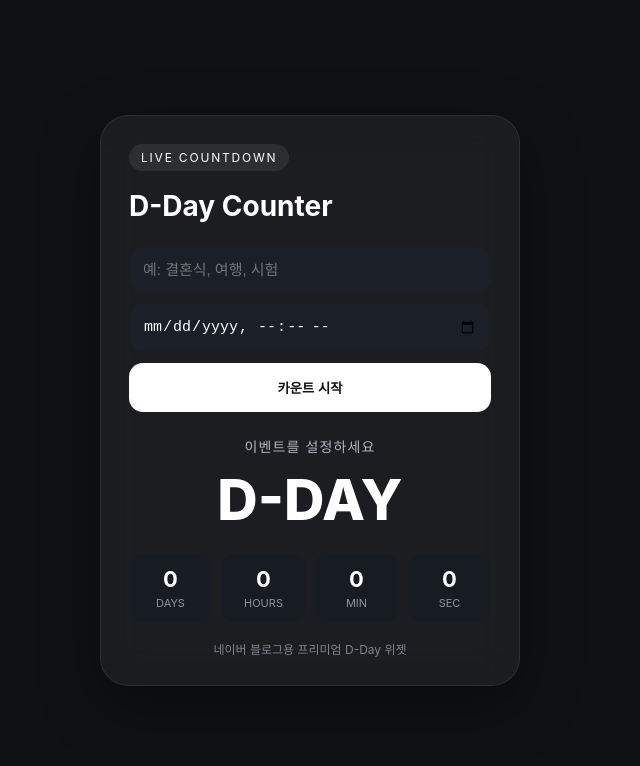
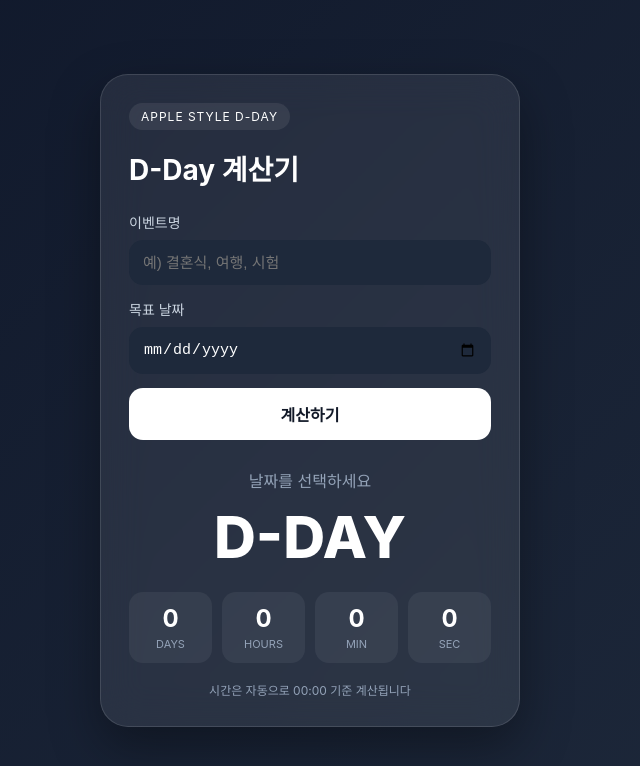
Before and after one commit to onetable93/dday-widget, a plain HTML site: page index.html in a window 1280 px wide. Shown: the whole page, without its empty margins (330-970 px from the left). Drawn offline with Linux system fonts and the light colour scheme.

Commit message:
Update index.html

```diff
--- a/index.html
+++ b/index.html
@@ -2,167 +2,294 @@
 <html lang="ko">
 <head>
 <meta charset="UTF-8">
-<meta name="viewport" content="width=device-width,initial-scale=1.0">
-<title>Premium D-Day Widget</title>
+<meta name="viewport" content="width=device-width, initial-scale=1.0">
+<title>D-Day 계산기</title>
+
 <style>
-*{margin:0;padding:0;box-sizing:border-box}
+*{
+    margin:0;
+    padding:0;
+    box-sizing:border-box;
+}
+
 body{
-    background:#0f1115;
-    color:#fff;
-    font-family:-apple-system,BlinkMacSystemFont,'Segoe UI',sans-serif;
     min-height:100vh;
     display:flex;
+    justify-content:center;
     align-items:center;
-    justify-content:center;
+    background:linear-gradient(135deg,#0f172a,#1e293b);
+    font-family:-apple-system,BlinkMacSystemFont,"SF Pro Display","Pretendard",sans-serif;
+    color:white;
     padding:20px;
 }
+
 .widget{
     width:100%;
     max-width:420px;
-    background:rgba(255,255,255,.05);
+    padding:28px;
+    border-radius:28px;
     backdrop-filter:blur(20px);
-    border:1px solid rgba(255,255,255,.08);
-    border-radius:28px;
-    padding:28px;
-    box-shadow:0 20px 60px rgba(0,0,0,.35);
+    background:rgba(255,255,255,0.08);
+    border:1px solid rgba(255,255,255,0.12);
+    box-shadow:0 20px 50px rgba(0,0,0,.35);
 }
+
 .badge{
     display:inline-block;
     padding:6px 12px;
     border-radius:999px;
     background:rgba(255,255,255,.08);
     font-size:12px;
-    letter-spacing:.15em;
+    letter-spacing:1px;
 }
+
 h1{
-    margin:18px 0 24px;
+    margin-top:18px;
+    margin-bottom:24px;
     font-size:28px;
     font-weight:700;
 }
+
+label{
+    display:block;
+    margin-bottom:8px;
+    color:#cbd5e1;
+    font-size:14px;
+}
+
 input{
     width:100%;
-    margin-bottom:12px;
     padding:14px;
     border:none;
     border-radius:14px;
-    background:#1b2028;
+    background:#1e293b;
     color:white;
     font-size:15px;
+    margin-bottom:14px;
 }
+
 button{
     width:100%;
+    padding:14px;
     border:none;
     border-radius:14px;
-    padding:15px;
+    cursor:pointer;
+    font-size:16px;
+    font-weight:700;
     background:white;
-    color:#111;
-    font-weight:700;
-    cursor:pointer;
+    color:#111827;
 }
+
+.result{
+    text-align:center;
+    margin-top:28px;
+}
+
 .event{
-    margin-top:24px;
-    text-align:center;
+    color:#94a3b8;
+    margin-bottom:10px;
 }
-.event-name{
-    color:#aeb7c2;
-    font-size:14px;
-    letter-spacing:.08em;
+
+.dday{
+    font-size:58px;
+    font-weight:800;
+    margin-bottom:20px;
 }
-.dday{
-    font-size:56px;
-    font-weight:800;
-    margin:10px 0;
-}
-.countdown{
+
+.grid{
     display:grid;
     grid-template-columns:repeat(4,1fr);
     gap:10px;
-    margin-top:20px;
 }
-.box{
-    background:#171b22;
-    padding:12px 8px;
+
+.card{
+    background:rgba(255,255,255,.06);
+    padding:12px;
     border-radius:14px;
 }
+
 .num{
-    font-size:22px;
+    font-size:24px;
     font-weight:700;
 }
-.label{
+
+.unit{
     font-size:11px;
-    color:#8b95a1;
+    color:#94a3b8;
     margin-top:4px;
 }
-.footer{
+
+.tip{
+    margin-top:18px;
     text-align:center;
-    margin-top:18px;
-    color:#7f8792;
+    color:#94a3b8;
     font-size:12px;
 }
 </style>
 </head>
+
 <body>
+
 <div class="widget">
-<div class="badge">LIVE COUNTDOWN</div>
-<h1>D-Day Counter</h1>
 
-<input id="title" placeholder="예: 결혼식, 여행, 시험">
-<input id="date" type="datetime-local">
+<span class="badge">APPLE STYLE D-DAY</span>
 
-<button onclick="startCountdown()">카운트 시작</button>
+<h1>D-Day 계산기</h1>
 
-<div class="event">
-    <div class="event-name" id="eventName">이벤트를 설정하세요</div>
-    <div class="dday" id="dday">D-DAY</div>
+<label>이벤트명</label>
+<input id="title" placeholder="예) 결혼식, 여행, 시험">
 
-    <div class="countdown">
-        <div class="box"><div class="num" id="days">0</div><div class="label">DAYS</div></div>
-        <div class="box"><div class="num" id="hours">0</div><div class="label">HOURS</div></div>
-        <div class="box"><div class="num" id="minutes">0</div><div class="label">MIN</div></div>
-        <div class="box"><div class="num" id="seconds">0</div><div class="label">SEC</div></div>
-    </div>
+<label>목표 날짜</label>
+<input id="date" type="date">
+
+<button onclick="startCountdown()">
+계산하기
+</button>
+
+<div class="result">
+
+<div class="event" id="eventName">
+날짜를 선택하세요
 </div>
 
-<div class="footer">네이버 블로그용 프리미엄 D-Day 위젯</div>
+<div class="dday" id="dday">
+D-DAY
+</div>
+
+<div class="grid">
+
+<div class="card">
+<div class="num" id="days">0</div>
+<div class="unit">DAYS</div>
+</div>
+
+<div class="card">
+<div class="num" id="hours">0</div>
+<div class="unit">HOURS</div>
+</div>
+
+<div class="card">
+<div class="num" id="minutes">0</div>
+<div class="unit">MIN</div>
+</div>
+
+<div class="card">
+<div class="num" id="seconds">0</div>
+<div class="unit">SEC</div>
+</div>
+
+</div>
+
+<div class="tip">
+시간은 자동으로 00:00 기준 계산됩니다
+</div>
+
+</div>
+
 </div>
 
 <script>
+
 let timer;
 
 function startCountdown(){
+
 clearInterval(timer);
 
-    const title=document.getElementById('title').value || 'MY EVENT';
-    const target=new Date(document.getElementById('date').value);
+const title =
+document.getElementById('title').value || 'MY EVENT';
 
-    if(isNaN(target)){
-        alert('날짜를 선택하세요.');
+const dateValue =
+document.getElementById('date').value;
+
+if(!dateValue){
+alert('날짜를 선택해주세요');
 return;
 }
 
-    document.getElementById('eventName').innerText=title;
+localStorage.setItem('ddayTitle',title);
+localStorage.setItem('ddayDate',dateValue);
+
+run(title,dateValue);
+
+}
+
+function run(title,dateValue){
+
+document.getElementById('eventName').innerText = title;
+
+const target =
+new Date(dateValue + 'T00:00:00');
 
 function update(){
-        const now=new Date();
-        const diff=target-now;
 
-        const dayDiff=Math.ceil((target.setHours(0,0,0,0)-new Date().setHours(0,0,0,0))/86400000);
+const now = new Date();
 
-        if(dayDiff>0) document.getElementById('dday').innerText='D-'+dayDiff;
-        else if(dayDiff===0) document.getElementById('dday').innerText='D-DAY';
-        else document.getElementById('dday').innerText='D+'+Math.abs(dayDiff);
+const diff = target - now;
 
-        const remain=Math.abs(diff);
+const dayDiff = Math.ceil(
+(target.setHours(0,0,0,0) -
+new Date().setHours(0,0,0,0))
+/ 86400000
+);
 
-        document.getElementById('days').innerText=Math.floor(remain/86400000);
-        document.getElementById('hours').innerText=Math.floor((remain%86400000)/3600000);
-        document.getElementById('minutes').innerText=Math.floor((remain%3600000)/60000);
-        document.getElementById('seconds').innerText=Math.floor((remain%60000)/1000);
+if(dayDiff > 0){
+document.getElementById('dday').innerText =
+'D-' + dayDiff;
+}
+else if(dayDiff === 0){
+document.getElementById('dday').innerText =
+'D-DAY';
+}
+else{
+document.getElementById('dday').innerText =
+'D+' + Math.abs(dayDiff);
+}
+
+const remain = Math.abs(diff);
+
+document.getElementById('days').innerText =
+Math.floor(remain/86400000);
+
+document.getElementById('hours').innerText =
+Math.floor((remain%86400000)/3600000);
+
+document.getElementById('minutes').innerText =
+Math.floor((remain%3600000)/60000);
+
+document.getElementById('seconds').innerText =
+Math.floor((remain%60000)/1000);
+
 }
 
 update();
-    timer=setInterval(update,1000);
+
+timer = setInterval(update,1000);
+
+}
+
+window.onload = function(){
+
+const title =
+localStorage.getItem('ddayTitle');
+
+const date =
+localStorage.getItem('ddayDate');
+
+if(title && date){
+
+document.getElementById('title').value =
+title;
+
+document.getElementById('date').value =
+date;
+
+run(title,date);
+
+}
+
 }
 </script>
+
 </body>
 </html>
```
Lines whose indentation alone changed are shown as unchanged.
